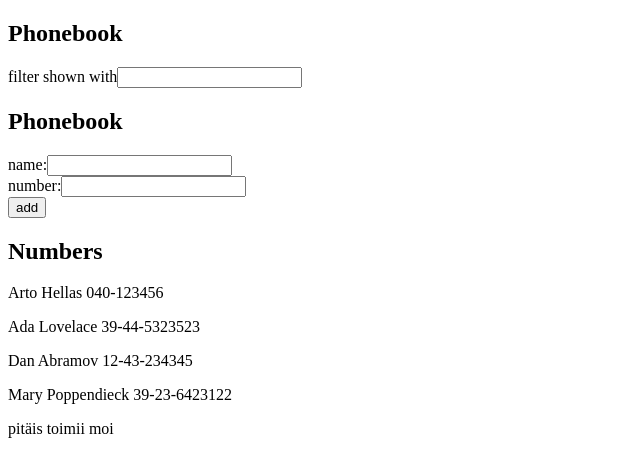
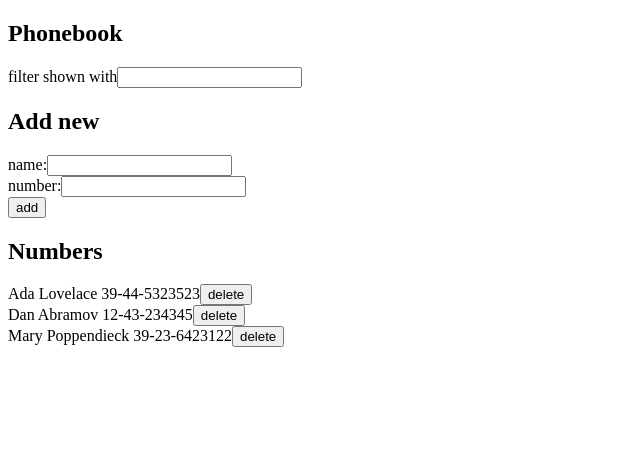
Before and after one commit to Smuli99/Fullstack-Mooc, a React (Vite) app in the folder osa2/puhelinluettelo/: page / in a window 1280 px wide. Shown: the top 476 px of the page, without its empty margins (0-640 px from the left). Built offline with nearby package versions, Linux system fonts and the light colour scheme; data requests are answered from the project's data file.

Commit message:
task 2.14 done

```diff
--- a/osa2/puhelinluettelo/db.json
+++ b/osa2/puhelinluettelo/db.json
@@ -1,10 +1,5 @@
 {
   "persons": [
-    {
-      "name": "Arto Hellas",
-      "number": "040-123456",
-      "id": "1"
-    },
     {
       "name": "Ada Lovelace",
       "number": "39-44-5323523",
@@ -19,11 +14,6 @@
       "name": "Mary Poppendieck",
       "number": "39-23-6423122",
       "id": "4"
-    },
-    {
-      "name": "pitäis toimii",
-      "number": "moi",
-      "id": "jer9XLkD0KA"
     }
   ],
   "$schema": "./node_modules/json-server/schema.json"
--- a/osa2/puhelinluettelo/src/App.jsx
+++ b/osa2/puhelinluettelo/src/App.jsx
@@ -1,9 +1,9 @@
 import { useEffect, useState } from "react";
 import personService from './services/persons';
 
-import AddNew from "./components/AddNew";
+import NewPerson from "./components/NewPerson";
 import Numbers from "./components/Numbers";
-import Phonebook from "./components/Phonebook";
+import Filter from "./components/Filter";
 
 const App = () => {
   const [persons, setPersons] = useState([]);
@@ -51,13 +51,29 @@ const App = () => {
       });
   };
 
+  const removePerson = (id) => {
+    const personToRemove = persons.find(p => p.id === id);
+    if (!window.confirm(`Delete ${personToRemove.name} ?`)) return;
+    personService
+      .remove(id)
+      .then(() => {
+        setPersons(persons.filter(p => p.id !== id));
+      })
+      .catch(error => {
+        alert(
+          `${personToRemove.name} already removed`
+        );
+        console.log(error);
+      });
+  };
+
   return (
     <div>
-      <Phonebook
+      <Filter
         filter={filter}
         handleNewFilter={(event) => setFilter(event.target.value)}
       />
-      <AddNew
+      <NewPerson
         addNewPerson={addNewPerson}
         newName={newName}
         handleNewName={(event) => setNewName(event.target.value)}
@@ -66,6 +82,7 @@ const App = () => {
       />
       <Numbers
         persons={filteredPersons}
+        handleRemove={removePerson}
       />
     </div>
   );
--- a/osa2/puhelinluettelo/src/components/Button.jsx
+++ /dev/null
@@ -1,9 +0,0 @@
-const Button = ({ type, text }) => {
-  return (
-    <div>
-      <button type={type}>{text}</button>
-    </div>
-  );
-};
-
-export default Button;
--- a/osa2/puhelinluettelo/src/components/Phonebook.jsx
+++ b/osa2/puhelinluettelo/src/components/Filter.jsx
@@ -1,10 +1,9 @@
-import SubHeader from "./SubHeader";
 import Input from "./Input";
 
-const Phonebook = ({filter, handleNewFilter}) => {
+const Filter = ({filter, handleNewFilter}) => {
   return (
     <div>
-      <SubHeader text="Phonebook" />
+      <h2>Phonebook</h2>
       <Input
         text="filter shown with"
         value={filter}
@@ -16,4 +15,4 @@ const Phonebook = ({filter, handleNewFilter}) => {
   );
 };
 
-export default Phonebook;
+export default Filter;
--- a/osa2/puhelinluettelo/src/components/Form.jsx
+++ b/osa2/puhelinluettelo/src/components/Form.jsx
@@ -1,10 +1,6 @@
 import Input from "./Input";
-import Button from "./Button";
 
-const Form = ({
-  onSubmit, buttonType, buttonText, nameText,
-  handleName, numberText, handleNumber
- }) => {
+const Form = ({ onSubmit, nameText, handleName, numberText, handleNumber }) => {
   return (
     <form onSubmit={onSubmit}>
       <Input
@@ -21,10 +17,7 @@ const Form = ({
         name="number"
         handleText={handleNumber}
       />
-      <Button
-        type={buttonType}
-        text={buttonText}
-      />
+      <button type="submit">add</button>
     </form>
   );
 };
--- a/osa2/puhelinluettelo/src/components/AddNew.jsx
+++ b/osa2/puhelinluettelo/src/components/NewPerson.jsx
@@ -1,10 +1,9 @@
-import SubHeader from "./SubHeader";
 import Form from "./Form";
 
-const AddNew = ({ addNewPerson, newName, handleNewName, newNumber, handleNewNumber }) => {
+const NewPerson = ({ addNewPerson, newName, handleNewName, newNumber, handleNewNumber }) => {
   return (
     <div>
-      <SubHeader text="Phonebook" />
+      <h2>Add new</h2>
       <Form
         onSubmit={addNewPerson}
         nameText={newName}
@@ -18,4 +17,4 @@ const AddNew = ({ addNewPerson, newName, handleNewName, newNumber, handleNewNumb
   );
 };
 
-export default AddNew;
+export default NewPerson;
--- a/osa2/puhelinluettelo/src/components/Numbers.jsx
+++ b/osa2/puhelinluettelo/src/components/Numbers.jsx
@@ -1,15 +1,15 @@
-import SubHeader from "./SubHeader";
 import Person from "./Person";
 
-const Numbers = ({ persons }) => {
+const Numbers = ({ persons, handleRemove }) => {
   return (
     <div>
-      <SubHeader text="Numbers" />
+      <h2>Numbers</h2>
       {persons.map(person =>
         <Person
-          key={person.name}
+          key={person.id}
           name={person.name}
           number={person.number}
+          handleRemove={() => handleRemove(person.id)}
         />
       )}
     </div>
--- a/osa2/puhelinluettelo/src/components/Person.jsx
+++ b/osa2/puhelinluettelo/src/components/Person.jsx
@@ -1,7 +1,8 @@
-const Person = ({ name, number }) => {
+const Person = ({ name, number, handleRemove }) => {
   return (
     <div>
-      <p>{name} {number}</p>
+      {name} {number}
+      <button onClick={handleRemove}>delete</button>
     </div>
   );
 };
--- a/osa2/puhelinluettelo/src/components/SubHeader.jsx
+++ /dev/null
@@ -1,3 +0,0 @@
-const SubHeader = ({ text }) => <h2>{text}</h2>;
-
-export default SubHeader;
--- a/osa2/puhelinluettelo/src/services/persons.js
+++ b/osa2/puhelinluettelo/src/services/persons.js
@@ -11,7 +11,12 @@ const create = (personObject) => {
   return request.then(response => response.data);
 };
 
+const remove = (id) => {
+  return axios.delete(`${baseUrl}/${id}`);
+};
+
 export default {
   getAll,
   create,
+  remove,
 };
```
